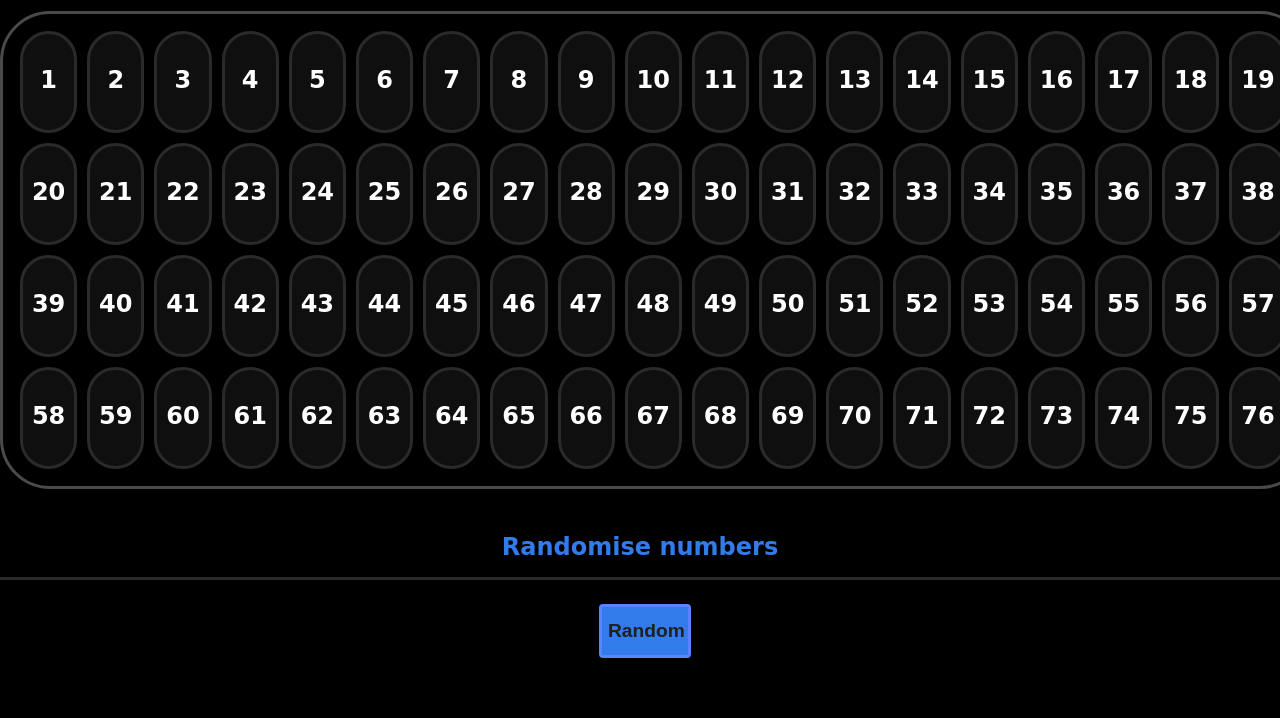
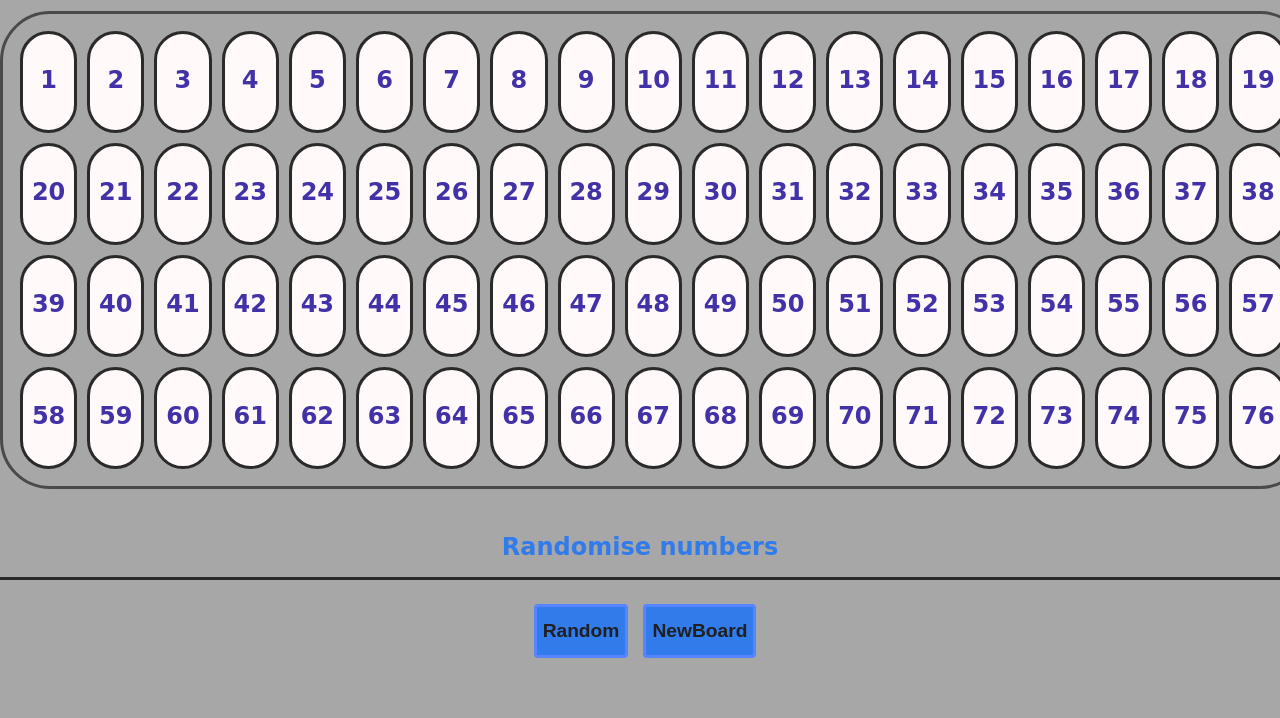
Before and after one commit to 9Bdog2/Strive-M1D9, a plain HTML site: page index.html in a window 1280 px wide. Shown: the part 82-800 px from the top of the page. Drawn offline with Linux system fonts and the light colour scheme; a web font is replaced by a local one.

Commit message:
Styling a bit more

```diff
--- a/index.css
+++ b/index.css
@@ -1,6 +1,6 @@
 body {
-    background-color: black;
-    color: white;
+    background-color: #a7a7a7;
+    color: #4331a7;
     font-family: 'Style Script', cursive;
     max-width: 1280px;
     margin: 0 auto;
@@ -26,7 +26,7 @@ h1 {
 }
 
 .number {
-    background-color: #0f0f0f;
+    background-color: #fff9f9;
     display: inline-block;
     width: 4%;
     min-height: 64px;
@@ -42,7 +42,8 @@ h1 {
 }
 
 .number:hover {
-    border-color: gray;
+    border-color: rgb(0, 17, 255);
+
 }
 
 .number.selected {
@@ -72,7 +73,6 @@ h1 {
 
 #randomise input[type="button"]{
     margin-left: 10px;
-    width: 92px;
     height: 54px;
     color: rgb(32, 32, 32);
     background-color: #317bea;
--- a/index.html
+++ b/index.html
@@ -27,6 +27,7 @@
 
         <div id="randomise">
             <input type="button" value="Random" onclick="random()">
+            <input type="button" value="NewBoard" onclick="">
         </div>
 
     </div>
@@ -39,7 +40,6 @@
 
 <!--
         BINGO CHALLENGE!!!
-        Create programmatically (with JS) a BINGO board with 76 cells, from 1 to 76.
         Create a button to randomize a number from 1 to 76. The same number should be highlighted on the bingo board
 
         EXTRA:
--- a/index.js
+++ b/index.js
@@ -3,14 +3,14 @@ const displayEntireBoard = function(){
     let boardContainerNode = document.getElementById("bingo-board")
 
     for (let number = 1; number <= 76; number++) {
-
+        //Creating 76 Bingo Numbers
         let newNumberNode = document.createElement("div")
         newNumberNode.innerText = number
         newNumberNode.id = number
         newNumberNode.classList.add("number")
-
+        // Set "selectNumber" function as a listener for the "click" event
         newNumberNode.onclick = selectNumber
-
+        //Attaching to the DOM
         boardContainerNode.appendChild(newNumberNode)
     }
 }
@@ -29,17 +29,20 @@ const selectNumber = function(eventData){
 }
 
 const getSelectedNumber = function(){
+    // this will find the first element in the page that has the "selected" class assigned, if any
     return document.querySelector(".selected")
 }
 
 const random = function(){
     let x = Math.floor(Math.random() * 76)
     console.log(x)
+    return x
 
 
 }
 
 window.onload = function() {
+    displayEntireBoard()
+    selectNumber()
     getSelectedNumber()
-    displayEntireBoard()
 }
```
